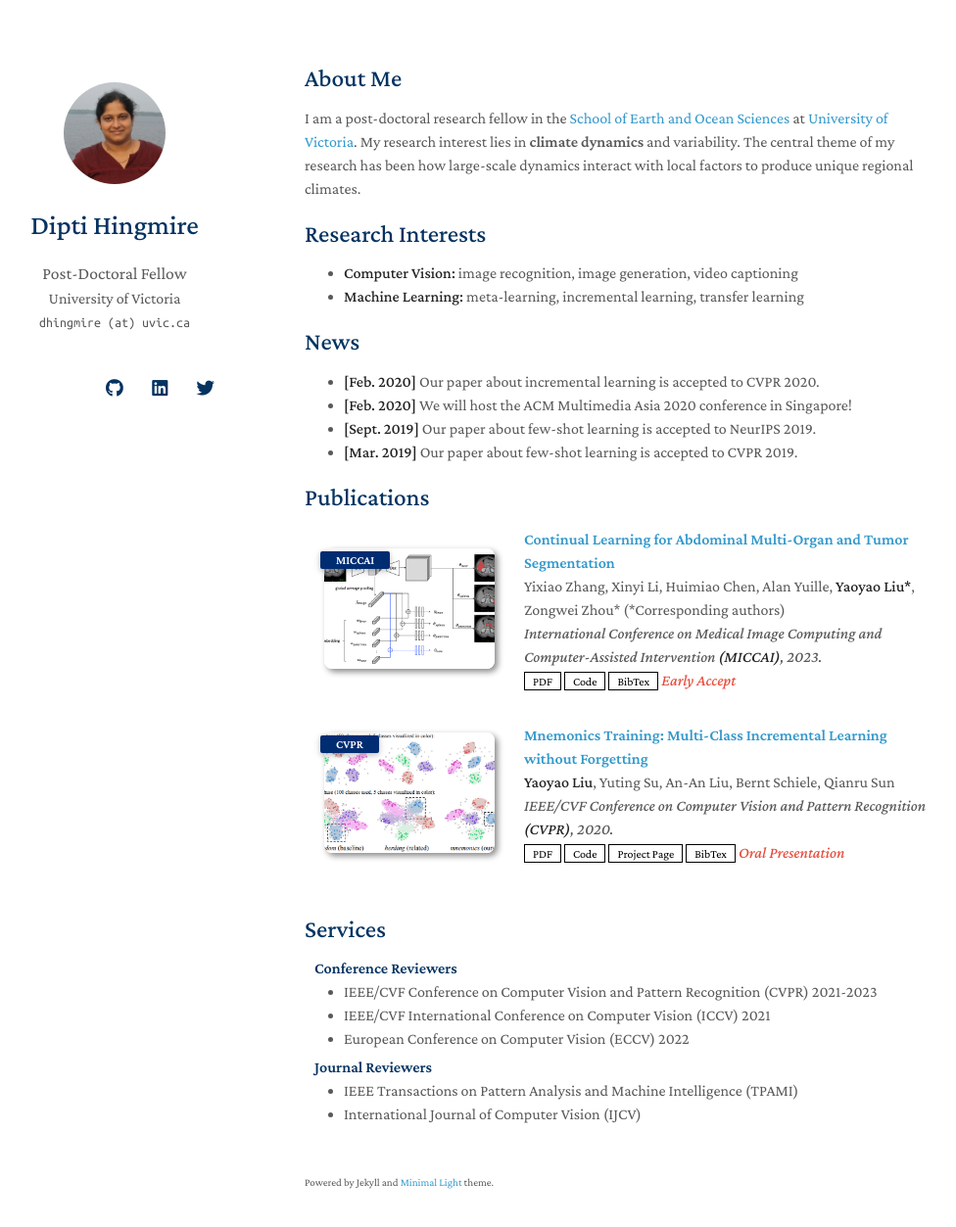
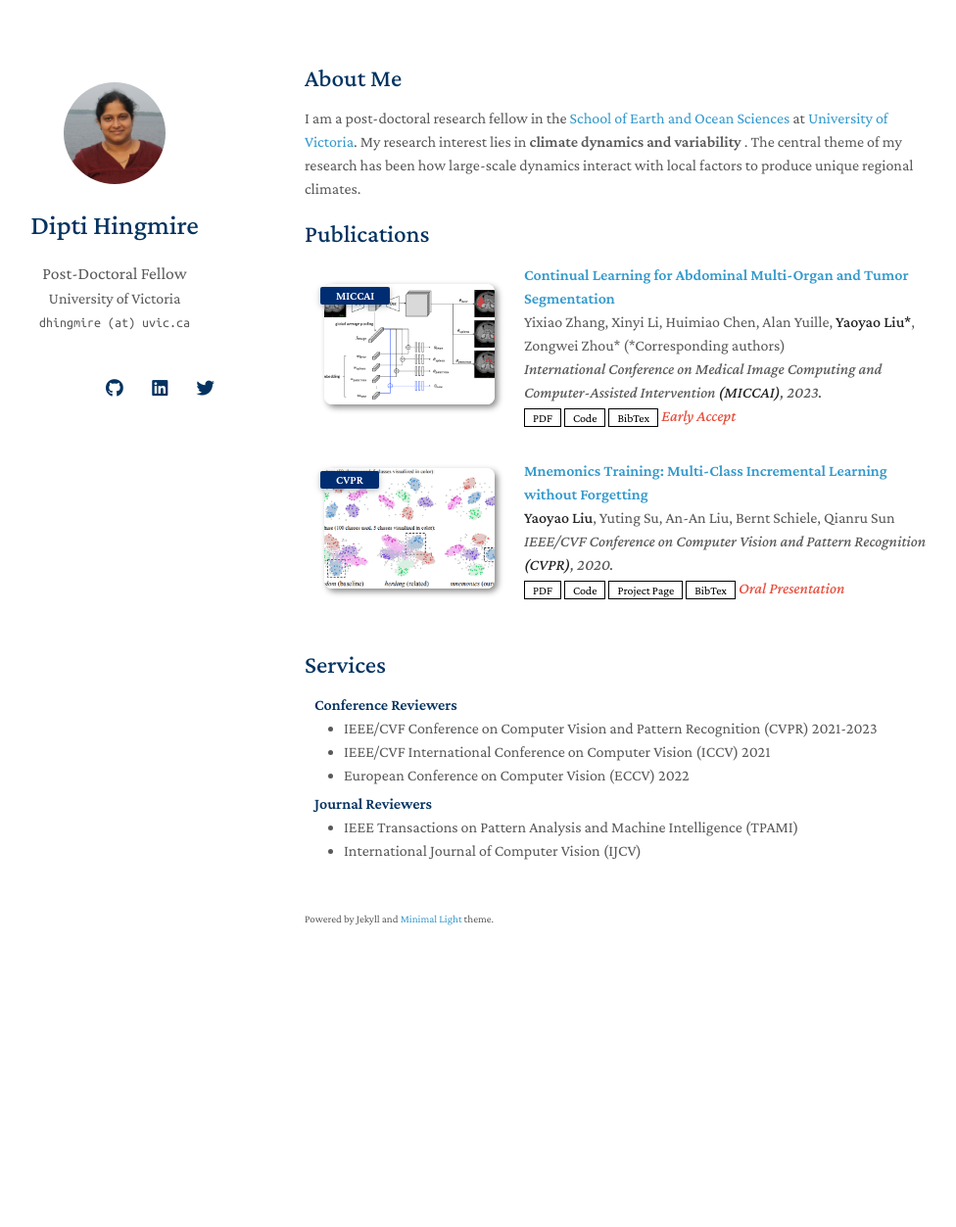
Before and after one commit to diptiSH/diptiSH.github.io, a Jekyll site: the page built from index.md, in a window 1280 px wide and 1288 px high. Shown: the top 1253 px of the window at 98% size, without its empty margins (159-1135 px from the left). Built offline with Jekyll 4.4.1, drawn with Linux system fonts in a browser that asks for light colours; nearby versions of some CDN libraries; a style sheet for code colours, icons or effects is not loaded; our own code applies the rules of GitHub Pages for plain Markdown files.

Commit message:
Update index.md

```diff
--- a/index.md
+++ b/index.md
@@ -5,11 +5,11 @@ layout: homepage
 ## About Me
 
 I am a post-doctoral research fellow in the <a href="https://www.uvic.ca/science/seos/index.php/">School of Earth and Ocean Sciences</a> at <a href="https://www.uvic.ca/">University of Victoria</a>.
-My research interest lies in <b> climate dynamics</b> and variability. The central theme of my research
+My research interest lies in <b> climate dynamics and variability </b>. The central theme of my research
 has been how large-scale dynamics interact with local factors to produce unique regional climates.
 
 
-
+<!--
 ## Research Interests
 
 - **Computer Vision:** image recognition, image generation, video captioning
@@ -21,6 +21,7 @@ has been how large-scale dynamics interact with local factors to produce unique
 - **[Feb. 2020]** We will host the ACM Multimedia Asia 2020 conference in Singapore!
 - **[Sept. 2019]** Our paper about few-shot learning is accepted to NeurIPS 2019.
 - **[Mar. 2019]** Our paper about few-shot learning is accepted to CVPR 2019.
+-->
 
 {% include_relative _includes/publications.md %}
 
```
